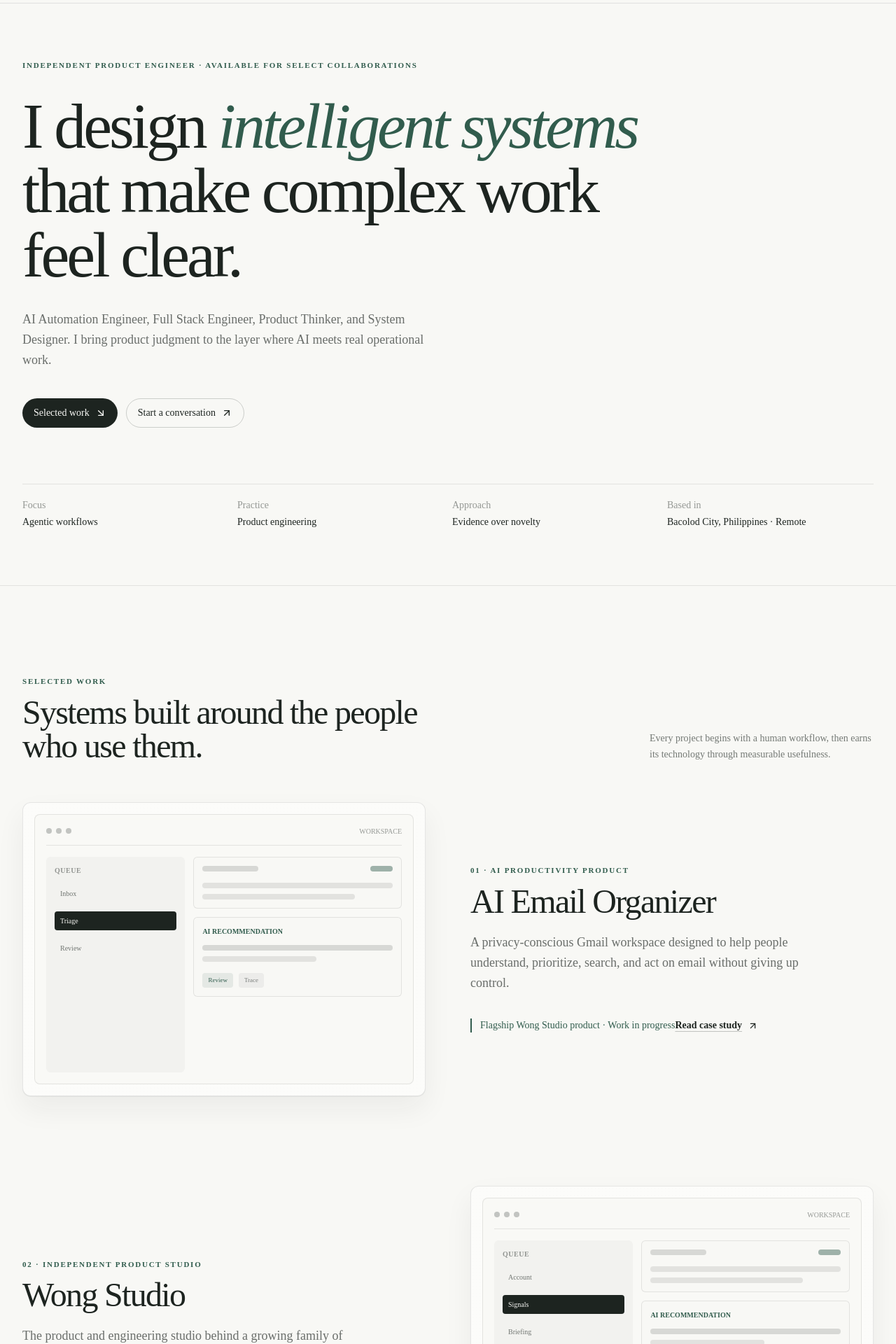
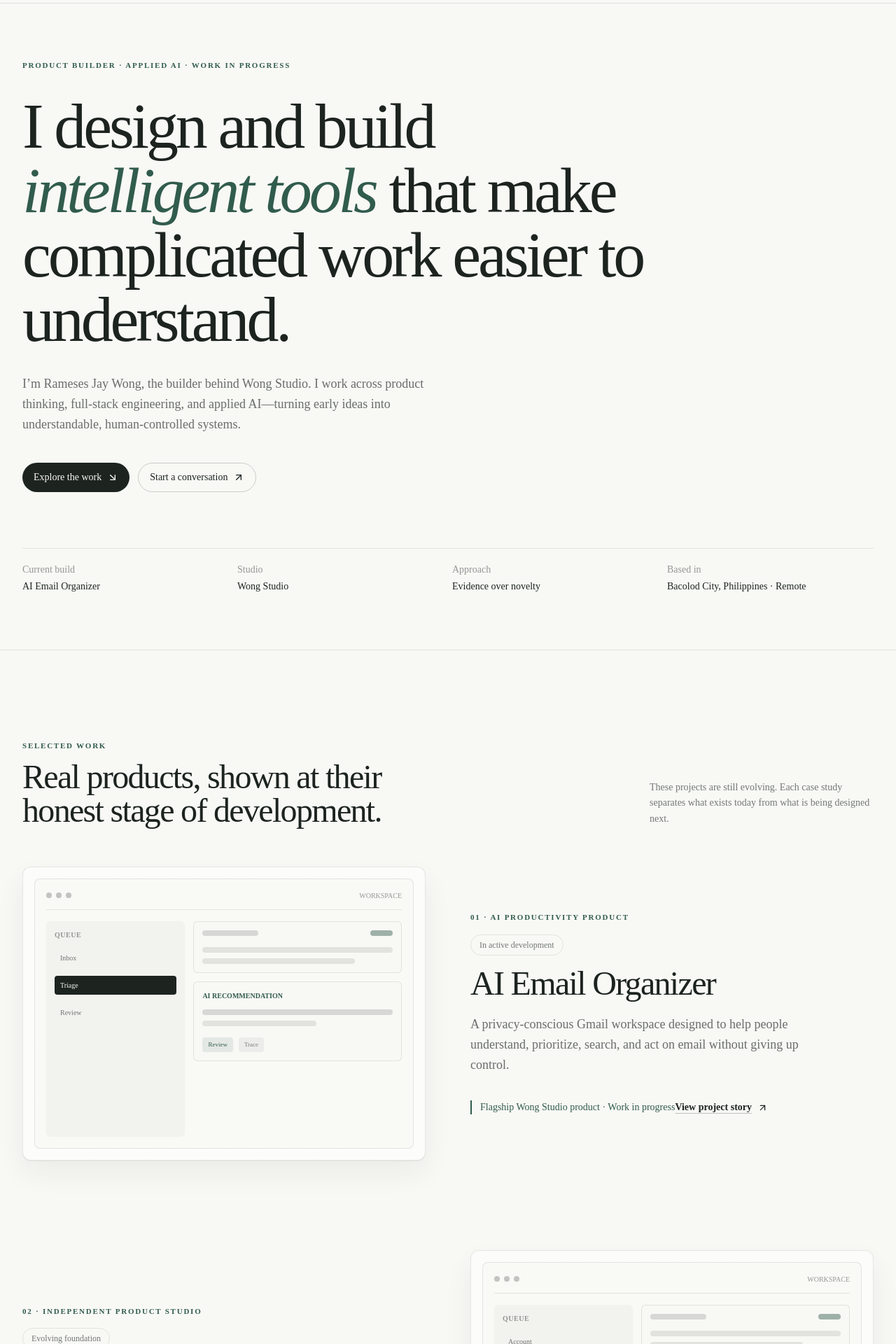
Before and after one commit to RampleStealth/personal-portfolio, a Next.js app: page / in a window 1280 px wide. Shown: the part 60-1980 px from the top of the page at 70% size. Built offline with nearby package versions, Linux system fonts and the light colour scheme.

Commit message:
Update page.tsx

```diff
--- a/app/page.tsx
+++ b/app/page.tsx
@@ -9,17 +9,152 @@
 import { profile } from "@/data/profile";
 
 export default function Home() {
-  return <><SiteHeader /><main id="main">
-    <section className="mx-auto grid min-h-[calc(100svh-4rem)] max-w-7xl content-center px-5 py-20 lg:grid-cols-12 lg:px-8">
-      <div className="lg:col-span-9"><Reveal><p className="eyebrow mb-8">Independent product engineer · Available for select collaborations</p></Reveal><Reveal delay={.06}><h1 className="max-w-5xl font-display text-5xl leading-[.98] tracking-[-.045em] text-ink sm:text-7xl lg:text-[92px]">I design <em className="font-normal text-moss">intelligent systems</em> that make complex work feel clear.</h1></Reveal><Reveal delay={.12}><p className="mt-8 max-w-xl text-lg leading-relaxed text-ink/65">AI Automation Engineer, Full Stack Engineer, Product Thinker, and System Designer. I bring product judgment to the layer where AI meets real operational work.</p></Reveal><Reveal delay={.18}><div className="mt-10 flex flex-wrap gap-3"><Button asChild><Link href="#work">Selected work <ArrowDownRight size={16} /></Link></Button><Button asChild variant="outline"><a href="mailto:hello@averychen.dev">Start a conversation <ArrowUpRight size={16} /></a></Button></div></Reveal></div>
-      <div className="mt-14 grid grid-cols-2 gap-3 border-t border-ink/10 pt-5 text-sm lg:col-span-12 lg:mt-20 lg:grid-cols-4"><div><p className="text-ink/45">Focus</p><p className="mt-1 font-medium">Agentic workflows</p></div><div><p className="text-ink/45">Practice</p><p className="mt-1 font-medium">Product engineering</p></div><div><p className="text-ink/45">Approach</p><p className="mt-1 font-medium">Evidence over novelty</p></div><div><p className="text-ink/45">Based in</p><p className="mt-1 font-medium">{profile.location}</p></div></div>
-    </section>
+  return (
+    <>
+      <SiteHeader />
+      <main id="main">
+        <section className="mx-auto grid min-h-[calc(100svh-4rem)] max-w-7xl content-center px-5 py-20 lg:grid-cols-12 lg:px-8">
+          <div className="lg:col-span-9">
+            <Reveal>
+              <p className="eyebrow mb-8">Product builder · Applied AI · Work in progress</p>
+            </Reveal>
+            <Reveal delay={0.06}>
+              <h1 className="max-w-5xl font-display text-5xl leading-[.98] tracking-[-.045em] text-ink sm:text-7xl lg:text-[92px]">
+                I design and build <em className="font-normal text-moss">intelligent tools</em> that make complicated work easier to understand.
+              </h1>
+            </Reveal>
+            <Reveal delay={0.12}>
+              <p className="mt-8 max-w-xl text-lg leading-relaxed text-ink/65">
+                I’m Rameses Jay Wong, the builder behind Wong Studio. I work across product thinking, full-stack engineering, and applied AI—turning early ideas into understandable, human-controlled systems.
+              </p>
+            </Reveal>
+            <Reveal delay={0.18}>
+              <div className="mt-10 flex flex-wrap gap-3">
+                <Button asChild>
+                  <Link href="#work">Explore the work <ArrowDownRight size={16} /></Link>
+                </Button>
+                <Button asChild variant="outline">
+                  <a href={`mailto:${profile.email}`}>Start a conversation <ArrowUpRight size={16} /></a>
+                </Button>
+              </div>
+            </Reveal>
+          </div>
 
-    <section id="work" className="border-t border-ink/10 px-5 py-20 lg:px-8 lg:py-32"><div className="mx-auto max-w-7xl"><Reveal><div className="mb-14 flex items-end justify-between"><div><p className="eyebrow">Selected work</p><h2 className="mt-3 max-w-xl font-display text-4xl tracking-[-.035em] sm:text-5xl">Systems built around the people who use them.</h2></div><p className="hidden max-w-xs text-sm leading-relaxed text-ink/60 md:block">Every project begins with a human workflow, then earns its technology through measurable usefulness.</p></div></Reveal>
-      <div className="space-y-20 lg:space-y-32">{projects.map((project, index) => <Reveal key={project.slug}><article className={`grid items-center gap-8 lg:grid-cols-2 lg:gap-16 ${index % 2 ? "lg:[&>*:first-child]:order-2" : ""}`}><Link href={`/work/${project.slug}`} aria-label={`Read ${project.name} case study`} className="group block"><ProjectVisual variant={index} /></Link><div className="max-w-lg"><p className="eyebrow">{project.number} · {project.category}</p><h3 className="mt-3 font-display text-4xl tracking-[-.035em] sm:text-5xl">{project.name}</h3><p className="mt-5 text-lg leading-relaxed text-ink/65">{project.summary}</p><div className="mt-7 inline-flex items-center gap-3 border-l-2 border-moss pl-3 text-sm font-medium text-moss">{project.impact}</div><Link className="mt-9 inline-flex items-center gap-2 text-sm font-semibold underline decoration-ink/25 underline-offset-4 transition hover:decoration-ink" href={`/work/${project.slug}`}>Read case study <ArrowUpRight size={15} /></Link></div></article></Reveal>)}</div></div></section>
+          <div className="mt-14 grid grid-cols-2 gap-3 border-t border-ink/10 pt-5 text-sm lg:col-span-12 lg:mt-20 lg:grid-cols-4">
+            <div><p className="text-ink/45">Current build</p><p className="mt-1 font-medium">AI Email Organizer</p></div>
+            <div><p className="text-ink/45">Studio</p><p className="mt-1 font-medium">Wong Studio</p></div>
+            <div><p className="text-ink/45">Approach</p><p className="mt-1 font-medium">Evidence over novelty</p></div>
+            <div><p className="text-ink/45">Based in</p><p className="mt-1 font-medium">{profile.location}</p></div>
+          </div>
+        </section>
 
-    <section id="systems" className="bg-ink px-5 py-20 text-paper lg:px-8 lg:py-32"><div className="mx-auto grid max-w-7xl gap-14 lg:grid-cols-12"><Reveal className="lg:col-span-5"><p className="eyebrow text-[#9dc9b6]">How I work</p><h2 className="mt-3 font-display text-4xl tracking-[-.035em] sm:text-5xl">AI is a system design problem.</h2></Reveal><Reveal delay={.08} className="lg:col-span-6 lg:col-start-7"><p className="text-xl leading-relaxed text-paper/70">Useful automation is not a clever prompt. It is a dependable system of context, boundaries, evaluation, recovery, and human judgment.</p><div className="mt-10 grid gap-0 border-t border-paper/15">{[["01", "Start with the work", "Observe decisions, bottlenecks, and risk before choosing an AI pattern."], ["02", "Design for confidence", "Expose sources, uncertainty, and recovery paths where they matter."], ["03", "Measure what changes", "Evaluate quality against the user outcome—not only model output."]].map(([number, title, body]) => <div key={number} className="grid gap-3 border-b border-paper/15 py-6 sm:grid-cols-[64px_1fr]"><span className="text-sm text-[#9dc9b6]">{number}</span><div><h3 className="font-medium">{title}</h3><p className="mt-2 max-w-md text-sm leading-relaxed text-paper/60">{body}</p></div></div>)}</div></Reveal></div></section>
+        <section id="work" className="border-t border-ink/10 px-5 py-20 lg:px-8 lg:py-32">
+          <div className="mx-auto max-w-7xl">
+            <Reveal>
+              <div className="mb-14 flex items-end justify-between">
+                <div>
+                  <p className="eyebrow">Selected work</p>
+                  <h2 className="mt-3 max-w-xl font-display text-4xl tracking-[-.035em] sm:text-5xl">
+                    Real products, shown at their honest stage of development.
+                  </h2>
+                </div>
+                <p className="hidden max-w-xs text-sm leading-relaxed text-ink/60 md:block">
+                  These projects are still evolving. Each case study separates what exists today from what is being designed next.
+                </p>
+              </div>
+            </Reveal>
 
-      <section id="about" className="px-5 py-20 lg:px-8 lg:py-32"><div className="mx-auto grid max-w-7xl gap-10 lg:grid-cols-12"><Reveal className="lg:col-span-4"><p className="eyebrow">About</p><h2 className="mt-3 font-display text-4xl tracking-[-.035em] sm:text-5xl">A technical partner with product instincts.</h2></Reveal><Reveal delay={.08} className="lg:col-span-6 lg:col-start-7"><p className="text-xl leading-relaxed text-ink/70">I work across research, interaction design, full-stack development, and applied AI to make useful things real. My strongest work creates shared clarity—between users, teams, systems, and decisions.</p><div className="mt-10 flex flex-wrap gap-x-8 gap-y-4 text-sm"><a className="font-semibold underline underline-offset-4" href={`mailto:${profile.email}`}>{profile.email}</a><a className="text-ink/65 hover:text-ink" href="#work">View selected work</a><a className="text-ink/65 hover:text-ink" href={`mailto:${profile.email}?subject=R%C3%A9sum%C3%A9%20request`}>Request résumé</a></div></Reveal></div></section>
-  </main><SiteFooter /></>;
+            <div className="space-y-20 lg:space-y-32">
+              {projects.map((project, index) => (
+                <Reveal key={project.slug}>
+                  <article className={`grid items-center gap-8 lg:grid-cols-2 lg:gap-16 ${index % 2 ? "lg:[&>*:first-child]:order-2" : ""}`}>
+                    <Link href={`/work/${project.slug}`} aria-label={`Read ${project.name} case study`} className="group block">
+                      <ProjectVisual variant={index} />
+                    </Link>
+                    <div className="max-w-lg">
+                      <p className="eyebrow">{project.number} · {project.category}</p>
+                      <p className="mt-4 inline-flex rounded-full border border-ink/10 px-3 py-1.5 text-xs font-medium text-ink/60">
+                        {project.status}
+                      </p>
+                      <h3 className="mt-4 font-display text-4xl tracking-[-.035em] sm:text-5xl">{project.name}</h3>
+                      <p className="mt-5 text-lg leading-relaxed text-ink/65">{project.summary}</p>
+                      <div className="mt-7 inline-flex items-center gap-3 border-l-2 border-moss pl-3 text-sm font-medium text-moss">
+                        {project.impact}
+                      </div>
+                      <Link className="mt-9 inline-flex items-center gap-2 text-sm font-semibold underline decoration-ink/25 underline-offset-4 transition hover:decoration-ink" href={`/work/${project.slug}`}>
+                        View project story <ArrowUpRight size={15} />
+                      </Link>
+                    </div>
+                  </article>
+                </Reveal>
+              ))}
+            </div>
+          </div>
+        </section>
+
+        <section id="systems" className="bg-ink px-5 py-20 text-paper lg:px-8 lg:py-32">
+          <div className="mx-auto grid max-w-7xl gap-14 lg:grid-cols-12">
+            <Reveal className="lg:col-span-5">
+              <p className="eyebrow text-[#9dc9b6]">How I work</p>
+              <h2 className="mt-3 font-display text-4xl tracking-[-.035em] sm:text-5xl">Build the system around the human decision.</h2>
+            </Reveal>
+            <Reveal delay={0.08} className="lg:col-span-6 lg:col-start-7">
+              <p className="text-xl leading-relaxed text-paper/70">
+                Useful AI is more than a clever prompt. It needs context, boundaries, recovery paths, evaluation, and a person who remains in control.
+              </p>
+              <div className="mt-10 grid gap-0 border-t border-paper/15">
+                {[
+                  ["01", "Start with the real work", "Study decisions, bottlenecks, and risks before choosing technology."],
+                  ["02", "Make uncertainty visible", "Show sources, limits, and review points where they matter."],
+                  ["03", "Build in honest stages", "Separate what works today from what is still being explored."],
+                ].map(([number, title, body]) => (
+                  <div key={number} className="grid gap-3 border-b border-paper/15 py-6 sm:grid-cols-[64px_1fr]">
+                    <span className="text-sm text-[#9dc9b6]">{number}</span>
+                    <div><h3 className="font-medium">{title}</h3><p className="mt-2 max-w-md text-sm leading-relaxed text-paper/60">{body}</p></div>
+                  </div>
+                ))}
+              </div>
+            </Reveal>
+          </div>
+        </section>
+
+        <section className="border-b border-ink/10 bg-mist/35 px-5 py-20 lg:px-8 lg:py-28">
+          <div className="mx-auto grid max-w-7xl gap-10 lg:grid-cols-12">
+            <Reveal className="lg:col-span-4">
+              <p className="eyebrow">What’s next</p>
+              <h2 className="mt-3 font-display text-4xl tracking-[-.035em] sm:text-5xl">Future work at Wong Studio.</h2>
+            </Reveal>
+            <Reveal delay={0.08} className="lg:col-span-6 lg:col-start-7">
+              <p className="text-xl leading-relaxed text-ink/70">
+                Future concepts may explore support intelligence, document operations, and practical workflow automation. They remain research directions—not finished products or promised releases.
+              </p>
+              <p className="mt-6 text-sm leading-relaxed text-ink/55">
+                The next project will be chosen by evidence of a real problem, not by the desire to fill a portfolio card.
+              </p>
+            </Reveal>
+          </div>
+        </section>
+
+        <section id="about" className="px-5 py-20 lg:px-8 lg:py-32">
+          <div className="mx-auto grid max-w-7xl gap-10 lg:grid-cols-12">
+            <Reveal className="lg:col-span-4">
+              <p className="eyebrow">About</p>
+              <h2 className="mt-3 font-display text-4xl tracking-[-.035em] sm:text-5xl">A product-minded builder learning in public.</h2>
+            </Reveal>
+            <Reveal delay={0.08} className="lg:col-span-6 lg:col-start-7">
+              <p className="text-xl leading-relaxed text-ink/70">
+                I work across research, interaction design, full-stack development, and applied AI to make useful systems real. I care about clear thinking, responsible automation, and building products whose maturity is represented honestly.
+              </p>
+              <div className="mt-10 flex flex-wrap gap-x-8 gap-y-4 text-sm">
+                <a className="font-semibold underline underline-offset-4" href={`mailto:${profile.email}`}>{profile.email}</a>
+                <a className="text-ink/65 hover:text-ink" href={profile.github} target="_blank" rel="noreferrer">GitHub</a>
+                <a className="text-ink/65 hover:text-ink" href={profile.linkedin} target="_blank" rel="noreferrer">LinkedIn</a>
+              </div>
+            </Reveal>
+          </div>
+        </section>
+      </main>
+      <SiteFooter />
+    </>
+  );
 }
```
